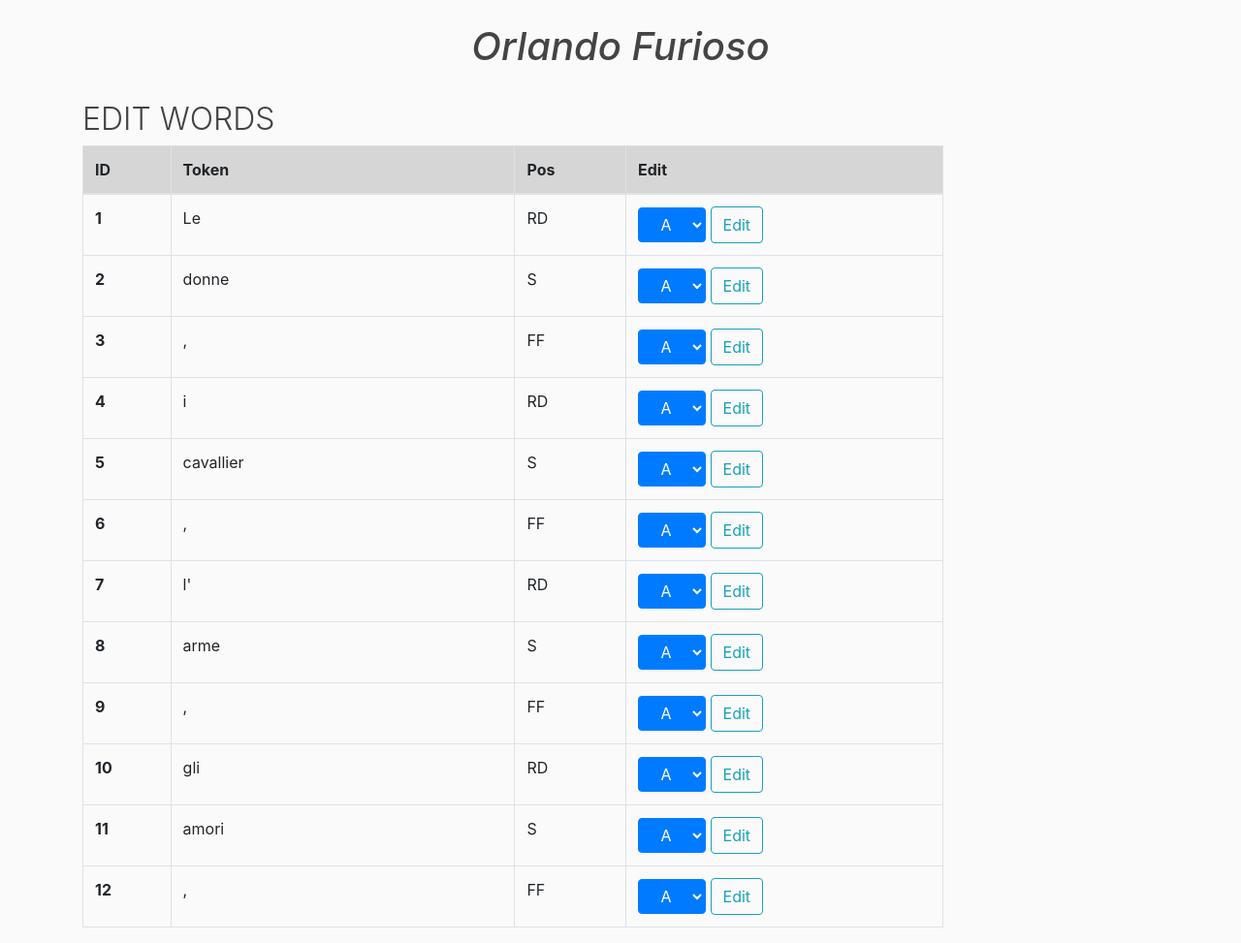
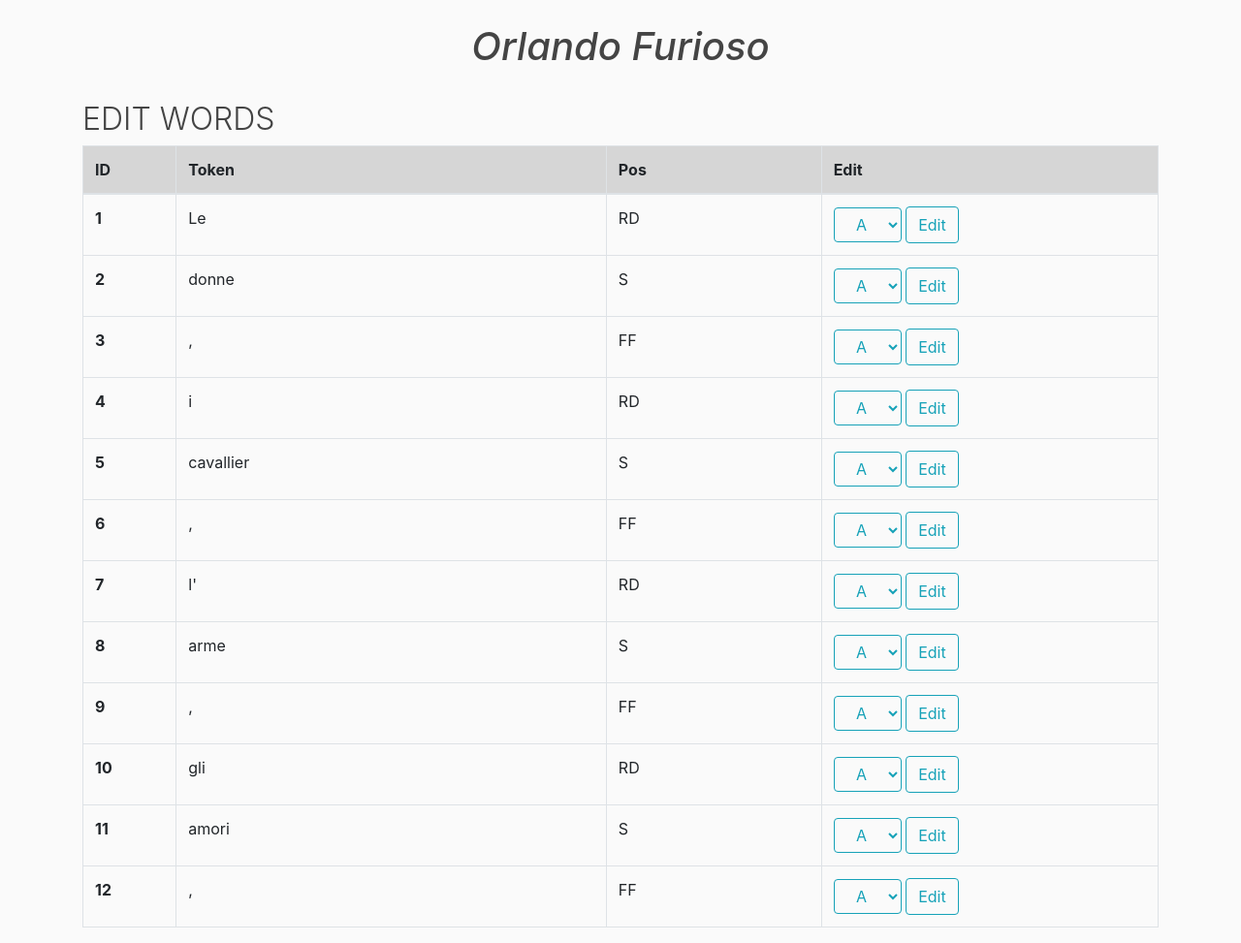
Before and after one commit to elypaolazz/flask_text, a Flask app: page /edit_words/1 in a window 1280 px wide. Shown: the part 56-1029 px from the top of the page at 97% size. Run offline with Flask 2, Linux system fonts and the light colour scheme; data comes from the database, SQL or seed files in the repository; parts of the project's set-up code (start-up, migrations or seed data) failed here and were passed over; some libraries are stand-ins or nearby versions.

Commit message:
Modified buttons and tables in templates

```diff
--- a/flaskblog/templates/account.html
+++ b/flaskblog/templates/account.html
@@ -47,7 +47,7 @@
                             {% endfor %}
                         {% endif %}
                 </fieldset>
-                <div class="form-group">
+                <div class="form-group , text-right">
                     {{ form.submit(class="btn btn-outline-info")}}
                 </div>
             </form>
--- a/flaskblog/templates/create_post.html
+++ b/flaskblog/templates/create_post.html
@@ -32,7 +32,7 @@
                 {% endif %}
             </div>
         </fieldset>
-        <div class="form-group">
+        <div class="form-group , text-right"">
             {{ form.submit(class="btn btn-outline-info")}}
         </div>
     </form>
--- a/flaskblog/templates/edit_words.html
+++ b/flaskblog/templates/edit_words.html
@@ -4,12 +4,12 @@
 <h1 class="text-center , font-italic">{{ i.title }}</h1><br>
 {% endfor %}
 <h2 class="font-weight-light">EDIT WORDS</h2>
-<table class="table table-bordered" style="width: 80%">
+<table class="table table-bordered" style="width: 100%">
     <thead>
       <tr class="table-active">
         <th scope="col">ID</th>
         <th scope="col" style="width: 40%;">Token</th>
-        <th scope="col">Pos</th>
+        <th scope="col" style="width: 20%;">Pos</th>
         <th scope="col">Edit</th>
 
       </tr>
@@ -24,7 +24,7 @@
 
             <form action="{{ url_for('update_pos', words_id=i.id) }}" method="POST">
                 {{ form.csrf_token }}
-                {{ form.edit(class="btn btn-primary dropdown-toggle") }}
+                {{ form.edit(class="btn btn-outline-info dropdown-toggle") }}
                 <input type="submit" class="btn btn-outline-info" value="Edit">
             </form>
           </td>
--- a/flaskblog/templates/home.html
+++ b/flaskblog/templates/home.html
@@ -13,6 +13,7 @@
             </div>
         </article>
     {% endfor %}
+    <div class="text-right">
     {% for page_num in posts.iter_pages(left_edge=1, right_edge=1, left_current=1, right_current=2) %}
         {% if page_num %}
             {% if posts.page == page_num %}
@@ -23,4 +24,5 @@
         {% else %}
         {% endif %}
     {% endfor %}
+    </div>
 {% endblock content %}
--- a/flaskblog/templates/input_text.html
+++ b/flaskblog/templates/input_text.html
@@ -33,7 +33,7 @@
             </div>
 
         </fieldset>
-        <div class="form-group">
+        <div class="form-group , text-right">
             {{ form.submit(class="btn btn-outline-info")}}
         </div>
     </form>
--- a/flaskblog/templates/user_posts.html
+++ b/flaskblog/templates/user_posts.html
@@ -14,6 +14,7 @@
             </div>
         </article>
     {% endfor %}
+    <div class="text-right">
     {% for page_num in posts.iter_pages(left_edge=1, right_edge=1, left_current=1, right_current=2) %}
         {% if page_num %}
             {% if posts.page == page_num %}
@@ -24,4 +25,5 @@
         {% else %}
         {% endif %}
     {% endfor %}
+    </div>
 {% endblock content %}
--- a/flaskblog/templates/view_text.html
+++ b/flaskblog/templates/view_text.html
@@ -22,4 +22,5 @@
     </tbody>
 </table>
 
+
 {% endblock content %}
--- a/flaskblog/templates/words.html
+++ b/flaskblog/templates/words.html
@@ -4,7 +4,7 @@
 <h1 class="text-center , font-italic">{{ i.title }}</h1><br>
 {% endfor %}
 <h2 class="font-weight-light">WORDS</h2>
-<table class="table table-bordered" style="width: 80%">
+<table class="table table-bordered" style="width: 100%">
     <thead>
       <tr class="table-active">
         <th scope="col">ID</th>
```
Also changed, not shown: flaskblog/templates/post.html (+9 -5 lines).
